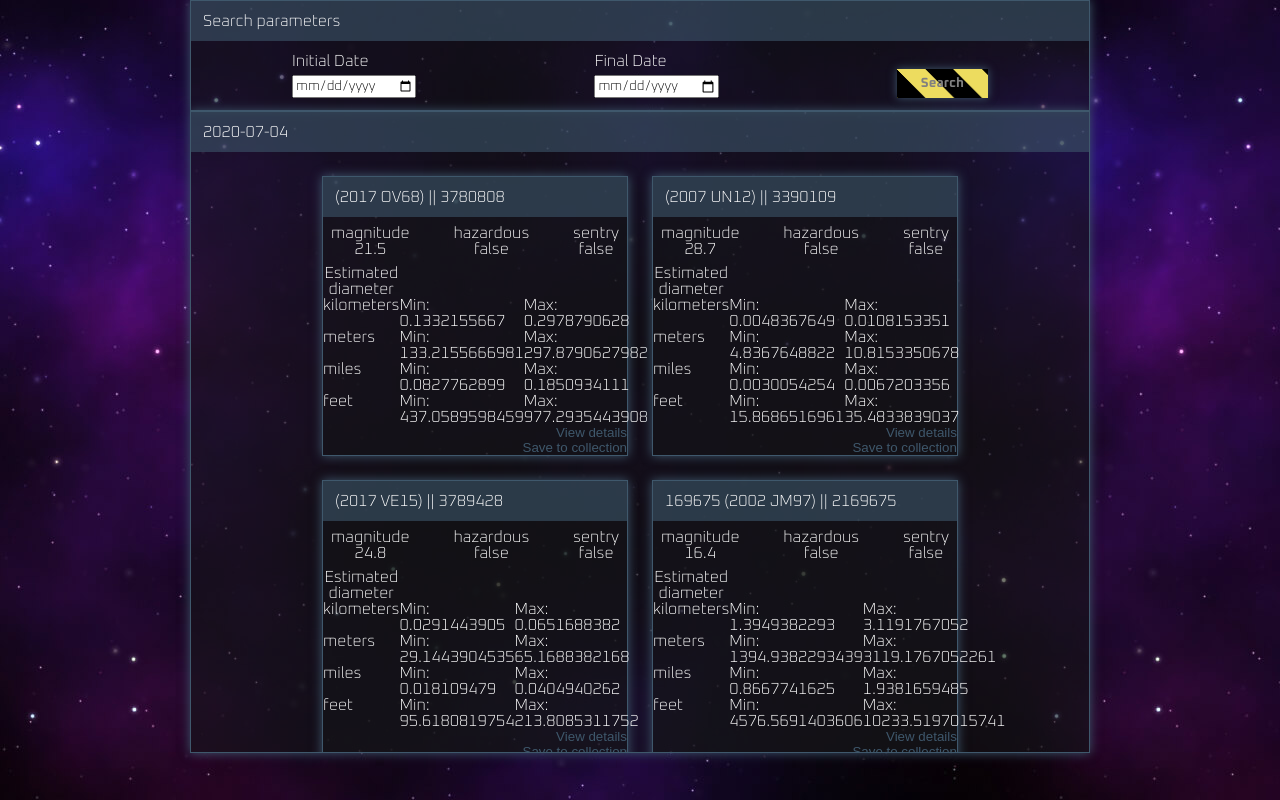
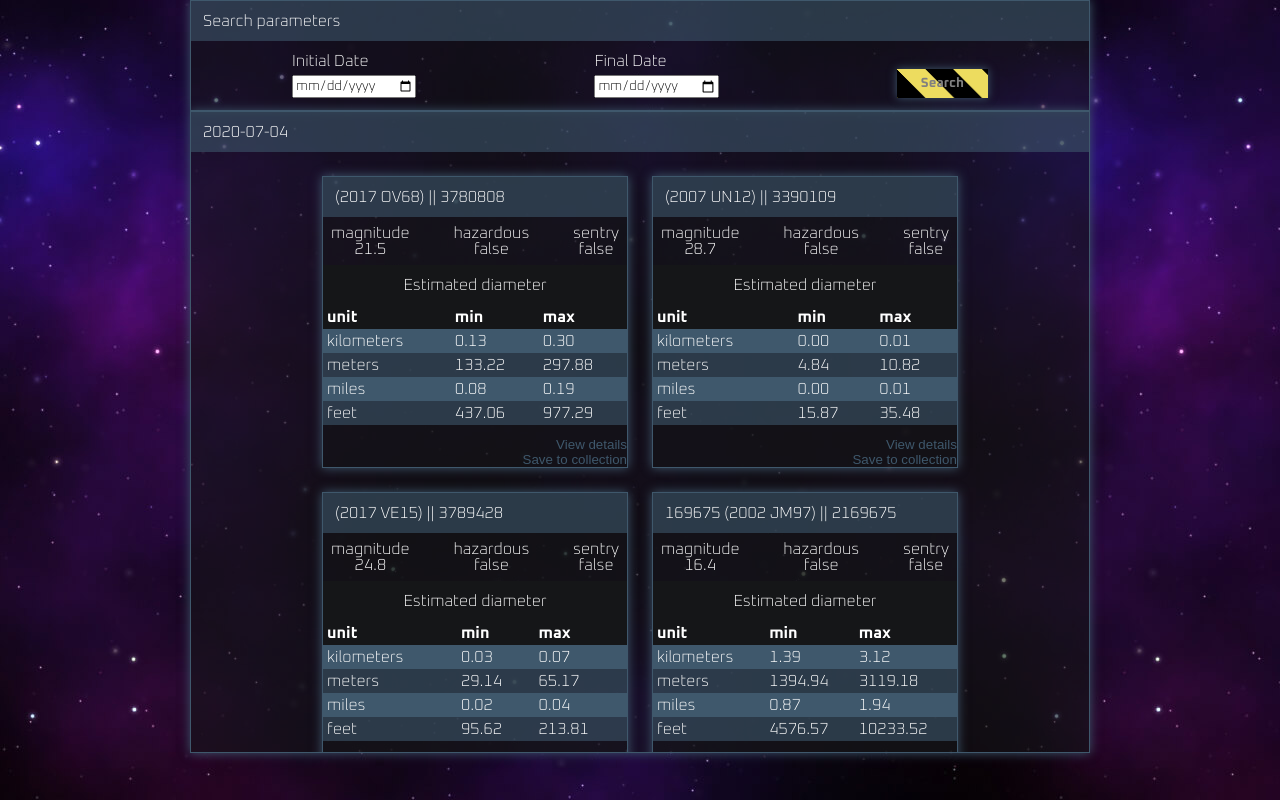
Before and after one commit to nickojs/near-earth-objects, a React (Create React App) app: page / in a window 1280 px wide. Built offline with nearby package versions, Linux system fonts and the light colour scheme.

Commit message:
Styled table, adjusted some Neo JSX

```diff
--- a/src/components/NeoList/Neo/Neo.js
+++ b/src/components/NeoList/Neo/Neo.js
@@ -28,7 +28,7 @@ const Neo = ({ object }) => {
       <S.NeoSubData>
         <S.NeoSubDataInfo>
           <p>magnitude</p>
-          <p>{String(object.magnitude)}</p>
+          <p>{object.magnitude}</p>
         </S.NeoSubDataInfo>
         <S.NeoSubDataInfo>
           <p>hazardous</p>
@@ -39,35 +39,44 @@ const Neo = ({ object }) => {
           <p>{String(object.sentry)}</p>
         </S.NeoSubDataInfo>
       </S.NeoSubData>
-      <table>
+      <S.NeoTable>
+        <caption>Estimated diameter</caption>
         <thead>
           <tr>
-            <th>Estimated diameter</th>
+            <th>unit</th>
+            <th>min</th>
+            <th>max</th>
           </tr>
         </thead>
         <tbody>
           <tr>
             <td>kilometers</td>
-            <td>Min: {object.diameter.kilometers.min} </td>
-            <td>Max: {object.diameter.kilometers.max} </td>
+            <td>{Number(object.diameter.kilometers.min).toFixed(2)} </td>
+            <td>{Number(object.diameter.kilometers.max).toFixed(2)} </td>
           </tr>
           <tr>
             <td>meters</td>
-            <td>Min: {object.diameter.meters.min} </td>
-            <td>Max: {object.diameter.meters.max} </td>
+            <td>{Number(object.diameter.meters.min).toFixed(2)} </td>
+            <td>{Number(object.diameter.meters.max).toFixed(2)} </td>
           </tr>
           <tr>
             <td>miles</td>
-            <td>Min: {object.diameter.miles.min} </td>
-            <td>Max: {object.diameter.miles.max} </td>
+            <td>{Number(object.diameter.miles.min).toFixed(2)} </td>
+            <td>{Number(object.diameter.miles.max).toFixed(2)} </td>
           </tr>
           <tr>
             <td>feet</td>
-            <td>Min: {object.diameter.feet.min} </td>
-            <td>Max: {object.diameter.feet.max} </td>
+            <td>{Number(object.diameter.feet.min).toFixed(2)} </td>
+            <td>{Number(object.diameter.feet.max).toFixed(2)} </td>
           </tr>
         </tbody>
-      </table>
+      </S.NeoTable>
+
+      <div>
+        {/* details will be fetched upon View Details button click */}
+        <Status loading={loading} error={error} />
+      </div>
+
       <S.NeoBtn
         type="button"
         onClick={requestDetails}
@@ -80,10 +89,6 @@ const Neo = ({ object }) => {
       >
         Save to collection
       </S.NeoBtn>
-      <div>
-        {/* details will be fetched upon View Details button click */}
-        <Status loading={loading} error={error} />
-      </div>
     </S.NeoContainer>
   );
 };
--- a/src/components/NeoList/Neo/styles.js
+++ b/src/components/NeoList/Neo/styles.js
@@ -30,3 +30,28 @@ export const NeoBtn = styled.button`
     color: ${({ theme }) => theme.lightOp};
   }
 `;
+
+export const NeoTable = styled.table`
+  width: 100%;
+  overflow-x: auto;
+  margin-bottom: 12px;
+  caption{
+    padding: 12px;
+    background: ${({ theme }) => theme.dark};
+  }
+
+  thead{
+    text-align: left;
+    background: ${({ theme }) => theme.dark};
+  }
+
+  tbody tr{
+    background: ${({ theme }) => theme.light};
+    :nth-of-type(2n){
+      background: ${({ theme }) => theme.lightOp};
+    }
+  }
+
+  tr th{ font-weight: 700; }
+  tr th, tr td{ padding: 4px; }
+`;
```
